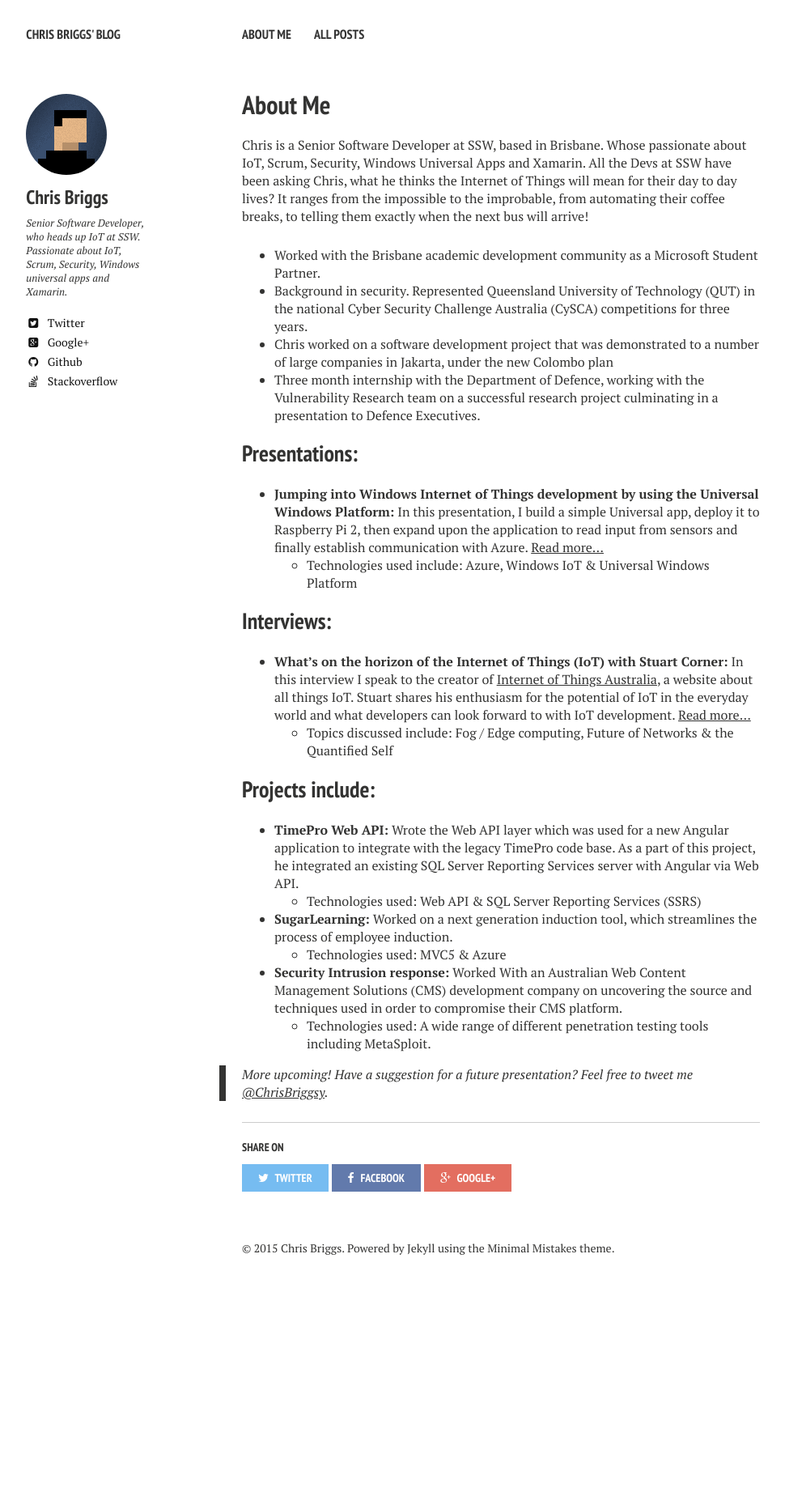
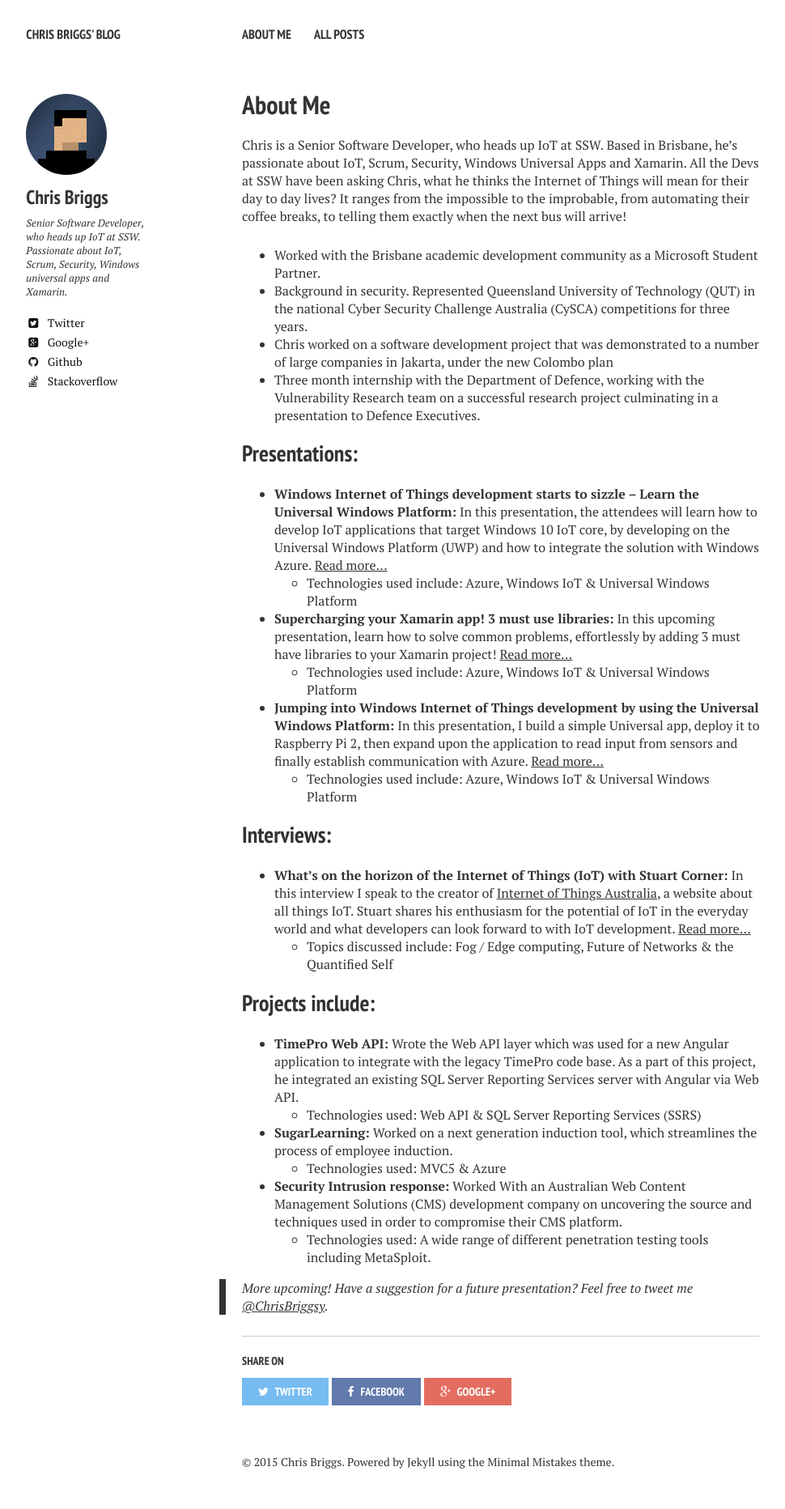
Before and after one commit to Briggsc28/briggsc28.github.io, a Jekyll site: the page built from about/index.md, in a window 1280 px wide. Shown: the whole page at 81% size, without its empty margins (21-991 px from the left). Built offline with Jekyll 4.4.1, drawn with Linux system fonts in a browser that asks for light colours; nearby versions of some CDN libraries; before the commit the page ends 1600 px from its top, so only the background shows below that.

Commit message:
Updated about

```diff
--- a/about/index.md
+++ b/about/index.md
@@ -10,7 +10,7 @@
   creditlink: http://wegraphics.net/downloads/free-ultimate-blurred-background-pack/
 ---
 
-Chris is a Senior Software Developer at SSW, based in Brisbane. Whose passionate about IoT, Scrum, Security, Windows Universal Apps and Xamarin. All the Devs at SSW have been asking Chris, what he thinks the Internet of Things will mean for their day to day lives? It ranges from the impossible to the improbable, from automating their coffee breaks, to telling them exactly when the next bus will arrive!
+Chris is a Senior Software Developer, who heads up IoT at SSW. Based in Brisbane, he's passionate about IoT, Scrum, Security, Windows Universal Apps and Xamarin. All the Devs at SSW have been asking Chris, what he thinks the Internet of Things will mean for their day to day lives? It ranges from the impossible to the improbable, from automating their coffee breaks, to telling them exactly when the next bus will arrive!
 
 * Worked with the Brisbane academic development community as a Microsoft Student Partner.
 * Background in security. Represented Queensland University of Technology (QUT) in the national Cyber Security Challenge Australia (CySCA) competitions for three years.
@@ -19,9 +19,14 @@
 
 ## Presentations:
 
+* **Windows Internet of Things development starts to sizzle – Learn the Universal Windows Platform:** In this presentation, the attendees will learn how to develop IoT applications that target Windows 10 IoT core, by developing on the Universal Windows Platform (UWP) and how to integrate the solution with Windows Azure. [Read more...](http://blog.chrisbriggsy.com/Windows-Internet-of-Things-development-starts-to-sizzle/)
+  * Technologies used include: Azure, Windows IoT & Universal Windows Platform <BR>
+
+* **Supercharging your Xamarin app! 3 must use libraries:** In this upcoming presentation, learn how to solve common problems, effortlessly by adding 3 must have libraries to your Xamarin project!  [Read more...](http://blog.chrisbriggsy.com/Supercharging-your-Xamarin-app/)
+  * Technologies used include: Azure, Windows IoT & Universal Windows Platform <BR>
+
 * **Jumping into Windows Internet of Things development by using the Universal Windows Platform:** In this presentation, I build a simple Universal app, deploy it to Raspberry Pi 2, then expand upon the application to read input from sensors and finally establish communication with Azure.  [Read more...](http://blog.chrisbriggsy.com/Dev-superpowers-Jumping-into-windows-internet-of-things/)
   * Technologies used include: Azure, Windows IoT & Universal Windows Platform <BR>
-
 
 ## Interviews:
 
```
